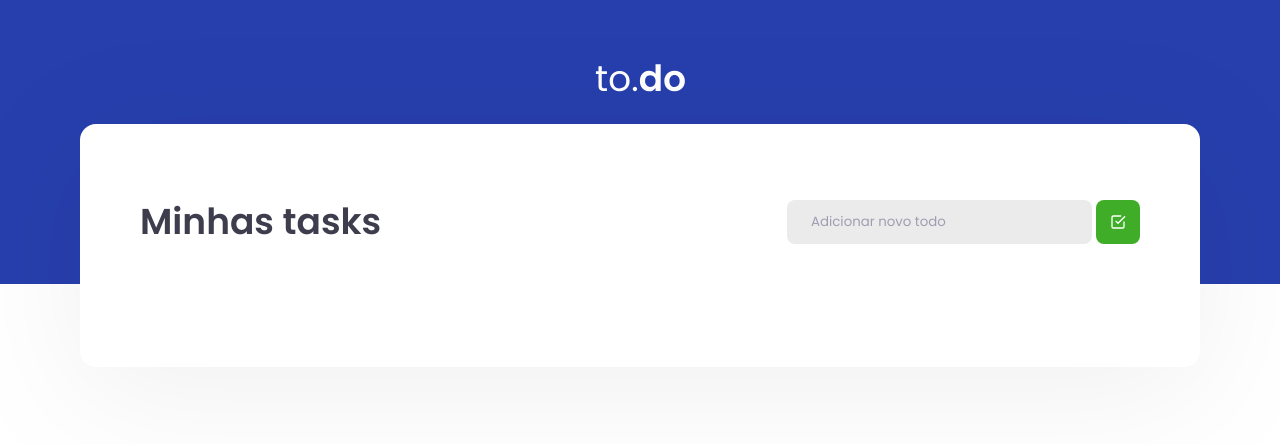
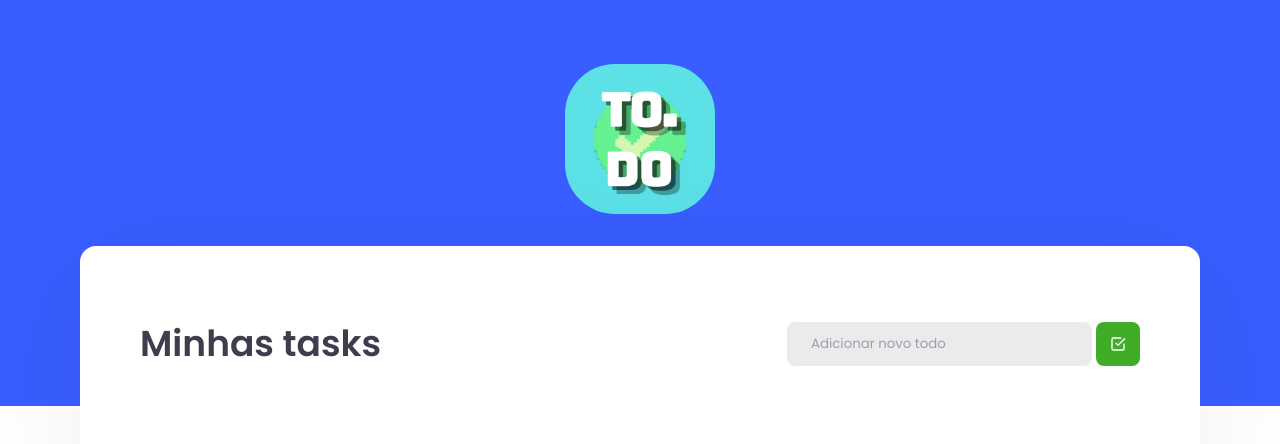
Before and after one commit to DevClaudioFilho/to.doo, a React app: page / in a window 1280 px wide. Shown: the top 444 px of the page. Built offline with nearby package versions, Linux system fonts and the light colour scheme.

Commit message:
new logo

```diff
--- a/src/components/Header.tsx
+++ b/src/components/Header.tsx
@@ -4,7 +4,7 @@ export function Header() {
   return (
     <header className="header">
       <div>
-        <img src="./logo.svg" alt="to.do"/>
+        <img src="logo.png" alt="to.do"/>
       </div>
     </header>
   )
--- a/src/styles/global.scss
+++ b/src/styles/global.scss
@@ -1,5 +1,5 @@
 :root {
-  --blue: #273FAD;
+  --blue: #395dff;
   --green: #3FAD27;
   --red: 	#ad273f;
   --background: #EBEBEB;
--- a/src/styles/header.scss
+++ b/src/styles/header.scss
@@ -12,4 +12,9 @@ header.header {
     align-items: center;
     justify-content: center;
   }
+
+  img{
+    border-radius: 50px;
+    width: 150px;
+  }
 }
```
Also changed, not shown: public/logo.png (added), public/logo.svg (deleted).
